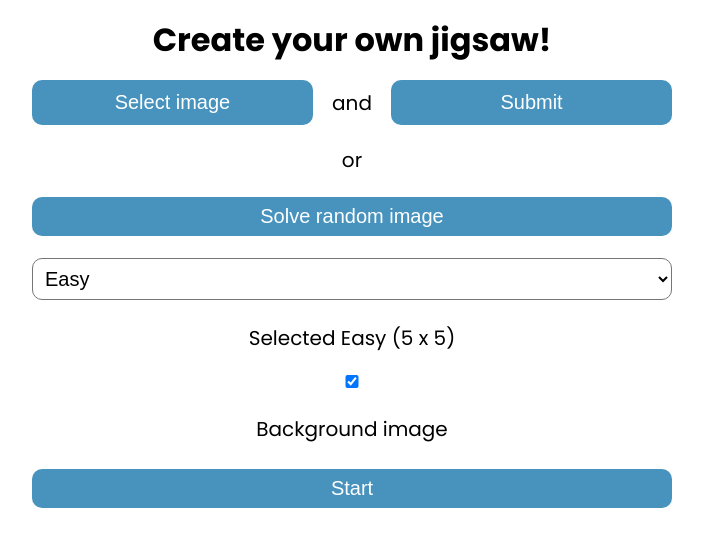
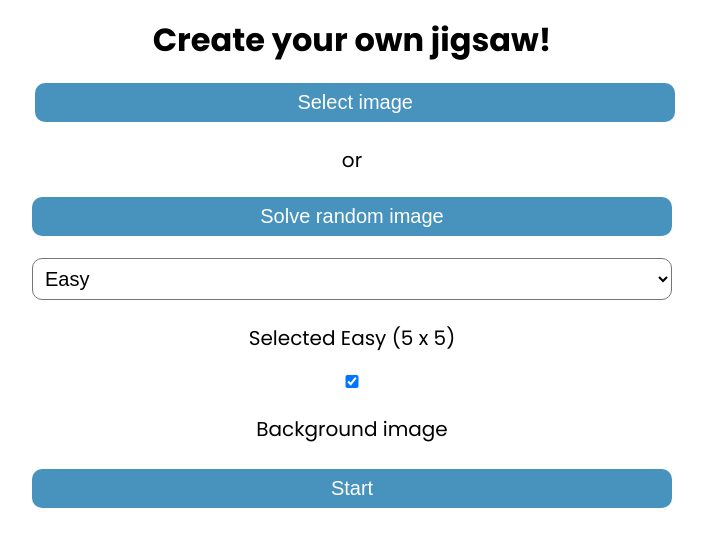
Before and after one commit to lemmoor/jigsaw-svelte, a Svelte app: page / in a window 1280 px wide. Shown: the top 546 px of the page, without its empty margins (288-994 px from the left). Built offline with nearby package versions, Linux system fonts and the light colour scheme.

Commit message:
Replaced three buttons with only one, taking roles from three
Improve CSS
Fixes #2

```diff
--- a/src/App.svelte
+++ b/src/App.svelte
@@ -40,15 +40,14 @@
       bg_alpha.update(n => 0.4);
     }
   }
+
+  let imgInput;
 </script>
 
 <main class="container">
   <h1>Create your own jigsaw!</h1>
   <form class="form-1">
-    <input type="file" id="img" name="img" accept="image/*">
-    <button class="img-button">Select image</button>
-    <label for="img">and</label>
-    <input type="submit" on:click|preventDefault={(e) => {
+    <input type="file" id="img" name="img" accept="image/*" bind:this={imgInput} on:change={(e) => {
       // @ts-ignore
       let file = e.target.form[0].files[0]
       if(file){
@@ -56,6 +55,7 @@
       }
       console.log(jigsawSrc)
     }}>
+    <button class="img-button" on:click|preventDefault={() => {imgInput.click()}}>Select image</button>
   </form>
   <p>or</p>
   <button on:click = {() => jigsawSrc = "https://picsum.photos/500?random="+ Math.floor(Math.random() * 1000)}>Solve random image</button>
--- a/src/app.css
+++ b/src/app.css
@@ -59,11 +59,6 @@ input, button {
 }
 
 .form-1 {
-  display: grid;
-  align-items: center;
-  justify-items: center;
-  grid-template-columns: 1fr min-content 1fr;
-  gap: 1rem;
   width: 100%;
 }
 
```
